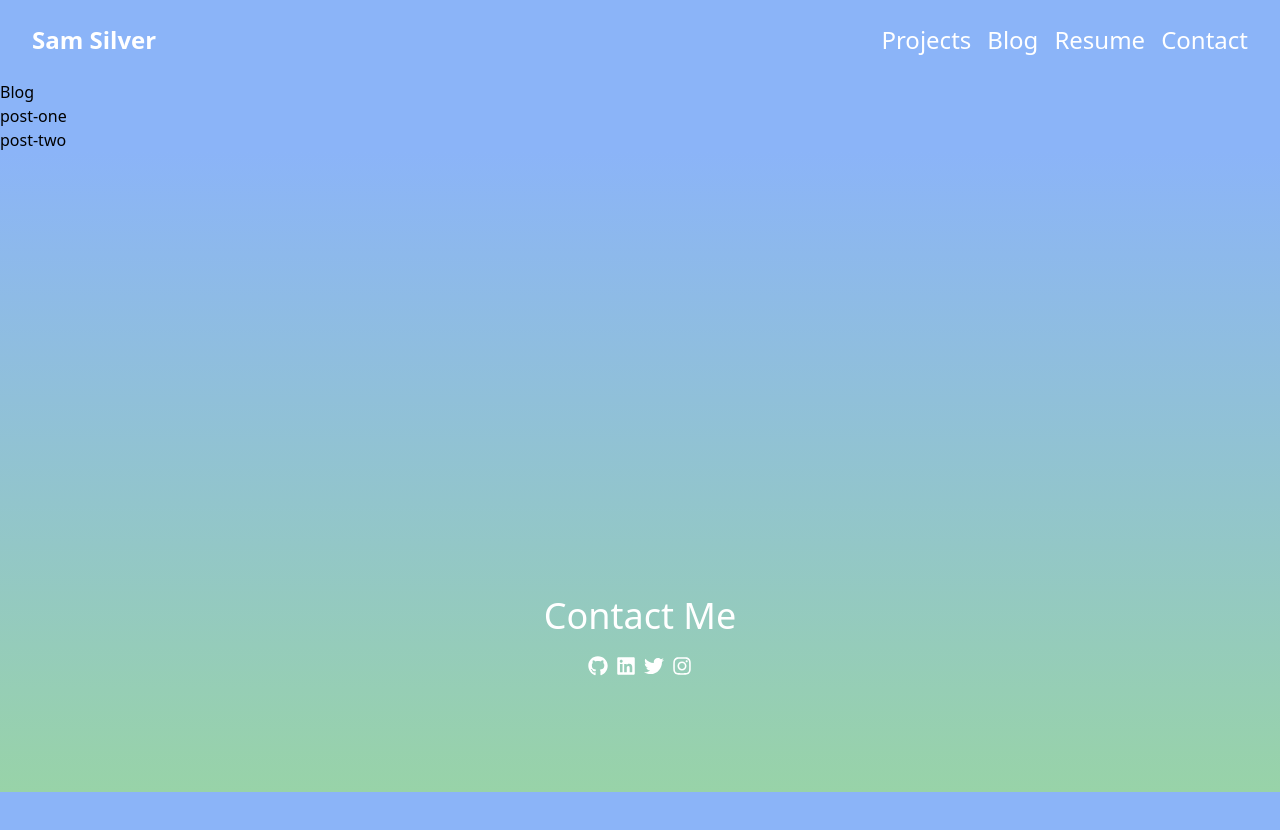
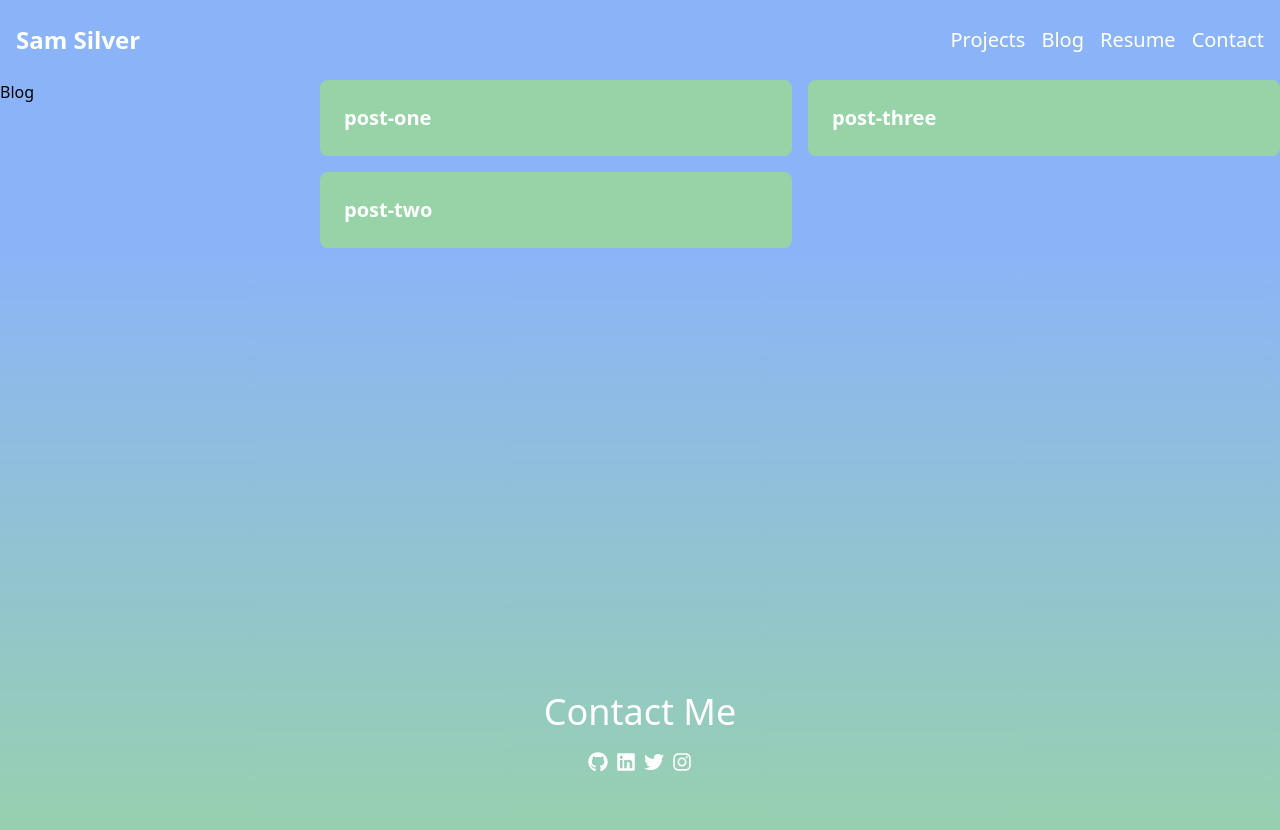
Before and after one commit to sam55silver/personal-website, a Next.js app: page /blog in a window 1280 px wide. Shown: the top 830 px of the page. Before the commit the page ends 800 px from the top, so only its background shows below. Built offline with nearby package versions, Linux system fonts and the light colour scheme.

Commit message:
Added slightly more style to posts

```diff
--- a/components/Navigation.js
+++ b/components/Navigation.js
@@ -3,14 +3,14 @@ import { MenuAlt3Icon } from "@heroicons/react/solid";
 
 function Navigation() {
   return (
-    <section className="sticky top-0 bg-header z-10 p-4 font-sans text-2xl">
-      <nav className="flex px-4 py-2 lg:container lg:mx-auto text-white text-center items-center justify-between">
+    <section className="sticky top-0 bg-header z-10 p-4 font-sans">
+      <nav className="flex py-2 lg:container lg:mx-auto text-white text-center items-center justify-between">
         <Link href="/">
-          <span className="font-bold hover:text-primary hover:cursor-pointer">
+          <span className="font-bold hover:text-primary hover:cursor-pointer text-2xl">
             Sam Silver
           </span>
         </Link>
-        <div className="hidden md:flex gap-4">
+        <div className="hidden md:flex gap-4  text-xl">
           <Link href="/projects">
             <span className="hover:text-primary hover:cursor-pointer">
               Projects
--- a/pages/blog/index.js
+++ b/pages/blog/index.js
@@ -1,19 +1,32 @@
 import Link from "next/link";
 import fs from "fs";
 
+const PostHeader = ({ slug }) => {
+  return (
+    <div
+      key={slug}
+      className="bg-secondary rounded-lg hover:shadow-lg hover:cursor-pointer p-6"
+    >
+      <Link href="/blog/[slug]" as={"/blog/" + slug}>
+        <h2 className="text-xl text-white font-bold">{slug}</h2>
+      </Link>
+    </div>
+  );
+};
+
 const Blog = ({ paths }) => {
   return (
-    <div className="lg:container lg:mx-auto relative">
-      <h1>Blog</h1>
-      {paths.map((path) => {
-        return (
-          <div key={path}>
-            <Link href="/blog/[slug]" as={"/blog/" + path}>
-              <a>{path}</a>
-            </Link>
-          </div>
-        );
-      })}
+    <div className="lg:container lg:mx-auto relative flex">
+      <div className="w-1/4">
+        <h1>Blog</h1>
+      </div>
+      <div className="w-3/4">
+        <div className="grid grid-cols-2 gap-4">
+          {paths.map((path) => {
+            return PostHeader({ slug: path });
+          })}
+        </div>
+      </div>
     </div>
   );
 };
```
Also changed, not shown: posts/post-three.md (added, +15 -0 lines).
